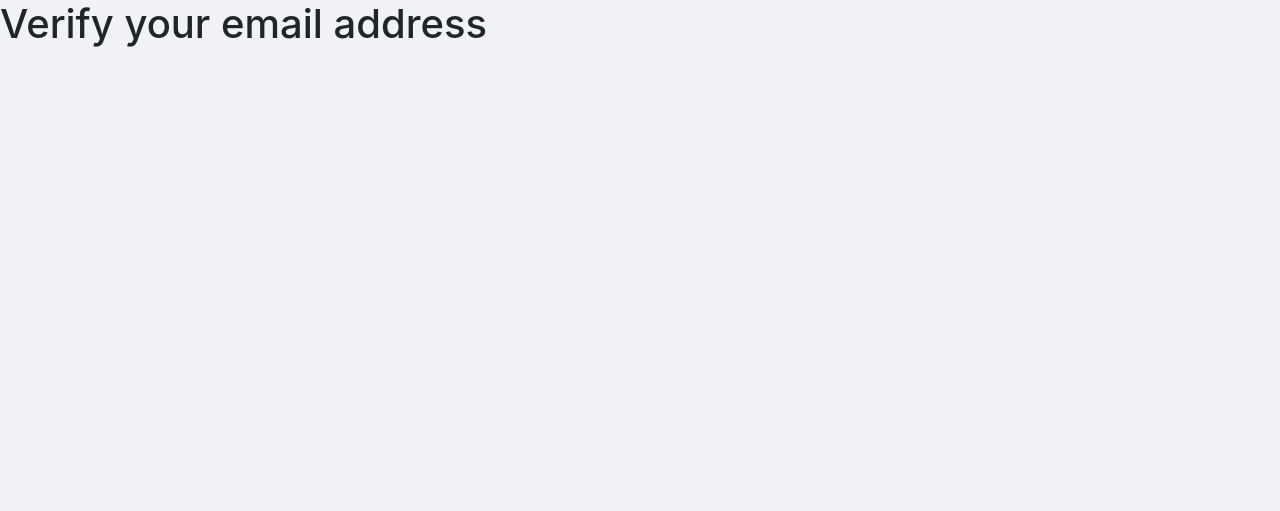
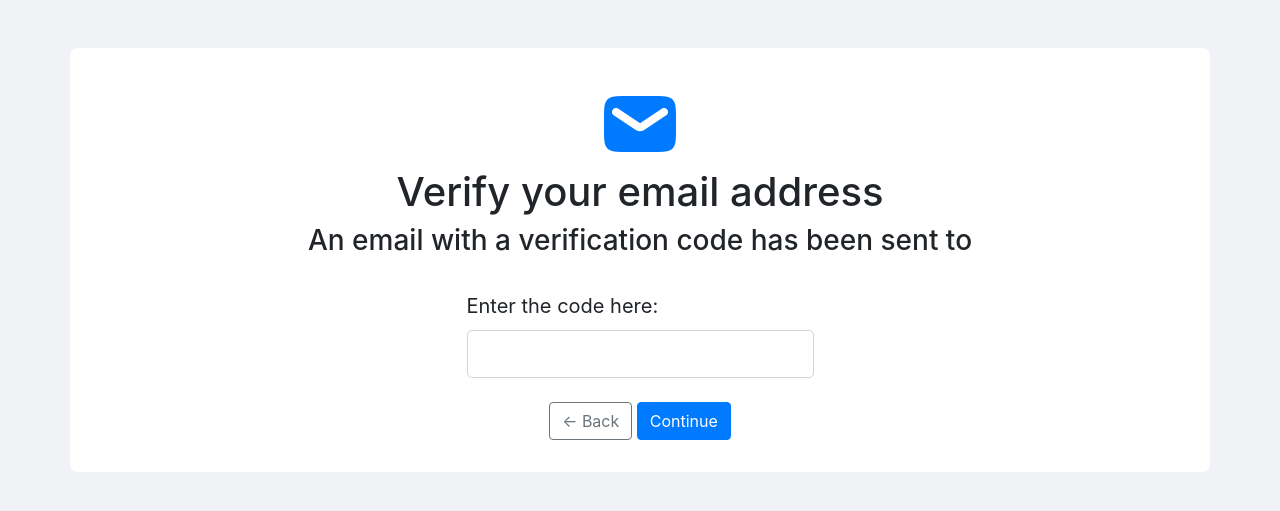
Before and after one commit to Oleksii-Babii/Letopia, a PHP site: page /email_verification.php in a window 1280 px wide. Shown: the top 511 px of the page. Run offline with PHP 8.4, Linux system fonts and the light colour scheme.

Commit message:
feat: improve Sign up and email_verification

```diff
--- a/email_verification.php
+++ b/email_verification.php
@@ -1,3 +1,38 @@
+<?php
+require "session.php";
+
+ini_set('display_errors', 1);
+ini_set('display_startup_errors', 1);
+error_reporting(E_ALL);
+
+// Generate a random 6-digit code
+$code = rand(100000,999999);
+
+//mail('babii.oleksiii@gmail.com', 'Test', 'Test body');
+// The parameters
+// $to = 'babii.oleksiii@gmail.com';
+// $subject = 'the subject';
+// $message = 'hello';
+// $headers = 'From: webmaster@example.com' . "\r\n" . 'Reply-To:
+// webmaster@example.com' . "\r\n". 'X-Mailer: PHP/' .
+// phpversion();
+// // send
+
+// mail($to, $subject, $message, $headers);
+
+
+//if($_SERVER['REQUEST_METHOD'] == 'POST' && isset($_POST['continue']) && isset($_SESSION['email'])) {
+if($_SERVER['REQUEST_METHOD'] == 'POST' && isset($_POST['continue'])) {
+	$email = $_SESSION['email'];
+	$body = "body";
+	mail('babiy.olexiy@ukr.net', 'Title', $body, 'From: babii.oleksiii@gmail.com');
+
+	GLOBAL $code;
+	echo $code;
+}
+
+
+?>
 <html lang="en">
 	<head>
 		 <meta charset="UTF-8">
@@ -5,12 +40,34 @@
         <!-- connect bootstrap libraries -->
         <link rel="stylesheet" href="bootstrap/dist/css/bootstrap.min.css" media="screen">
         <title>Email Verification</title>
-        <link rel="stylesheet" href="style.css">
+        <link rel="stylesheet" href="style/style.css">
 	</head>
 
 	<body>
 		<main>
-			<h1>Verify your email address</h1>
+			<div class="container mt-5" id="emailVerificationForm">
+				<div class="d-flex justify-content-center align-items-center flex-column">
+				<figure class="mt-5">
+					<img src="emailcon.png" alt="✉">
+				</figure>
+				<h1>Verify your email address</h1>
+				<h3>An email with a verification code has been sent to</h3>
+				<h3><b><?php if(isset($_SESSION['email'])) echo $_SESSION['email']; ?></b></h3>
+				<form id="emailVerification" action="<?php echo htmlspecialchars($_SERVER["PHP_SELF"]); ?>"  method="POST" novalidate>
+					<div class="form-group mt-2 mb-4" id="inputCode">
+	                    <label for="code" class="col-form-label col-form-label-lg">Enter the code here:</label>
+	                    <input type="text" id="code" class="form-control form-control-lg" name="code" class="form-control">
+	                </div>
+
+	                <div class="form-group text-center">
+	                		<a href="sign_up.php">
+		   						<button type="button" class="btn btn-outline-secondary" >← Back</button>
+							</a>
+	                    <input type="submit" name="continue" class="btn btn-primary" value="Continue">
+	                </div>
+				</form>
+			</div>
+			</div>
 		</main>
 	</body>
 </html>
--- a/login.php
+++ b/login.php
@@ -6,7 +6,7 @@
         <!-- connect bootstrap libraries -->
         <link rel="stylesheet" href="bootstrap/dist/css/bootstrap.min.css" media="screen">
         <title>Login</title>
-        <link rel="stylesheet" href="style.css">
+        <link rel="stylesheet" href="style/style.css">
 	</head>
 
 	<body id="loginPage">
--- a/style.css
+++ b/style/style.css
@@ -37,8 +37,7 @@
 
 
 
-#login , #signUp {
-  box-shadow:3px 3px 3px 3px #666666;
+#login , #signUp, #emailVerificationForm {
   background-color: #ffffff;
    margin: auto;
    border-radius: 0.5rem;
```
Also changed, not shown: sign_up.php (+11 -3 lines), emailcon.png (added), templates/footer.php (added), templates/header.php (added).
